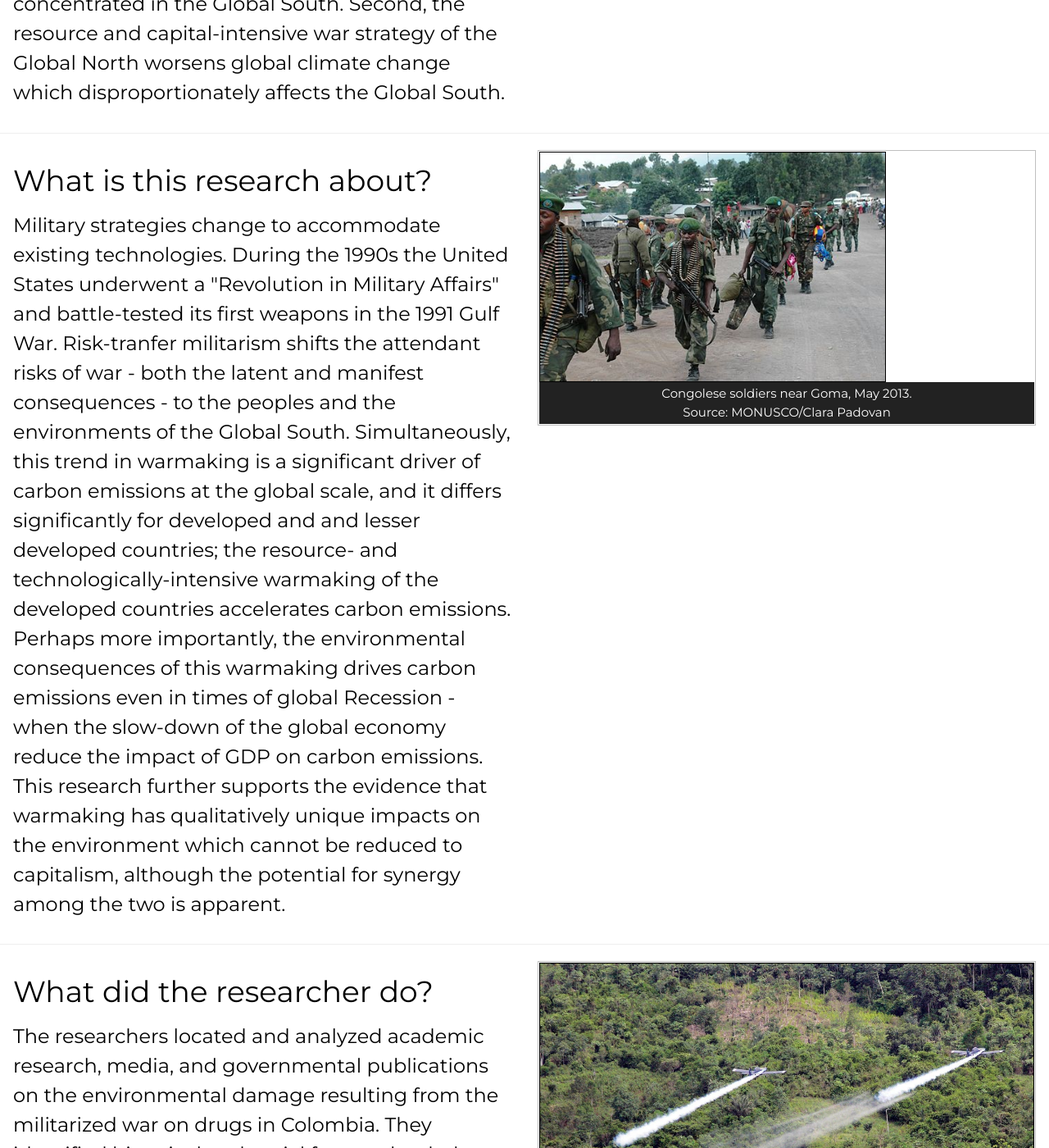
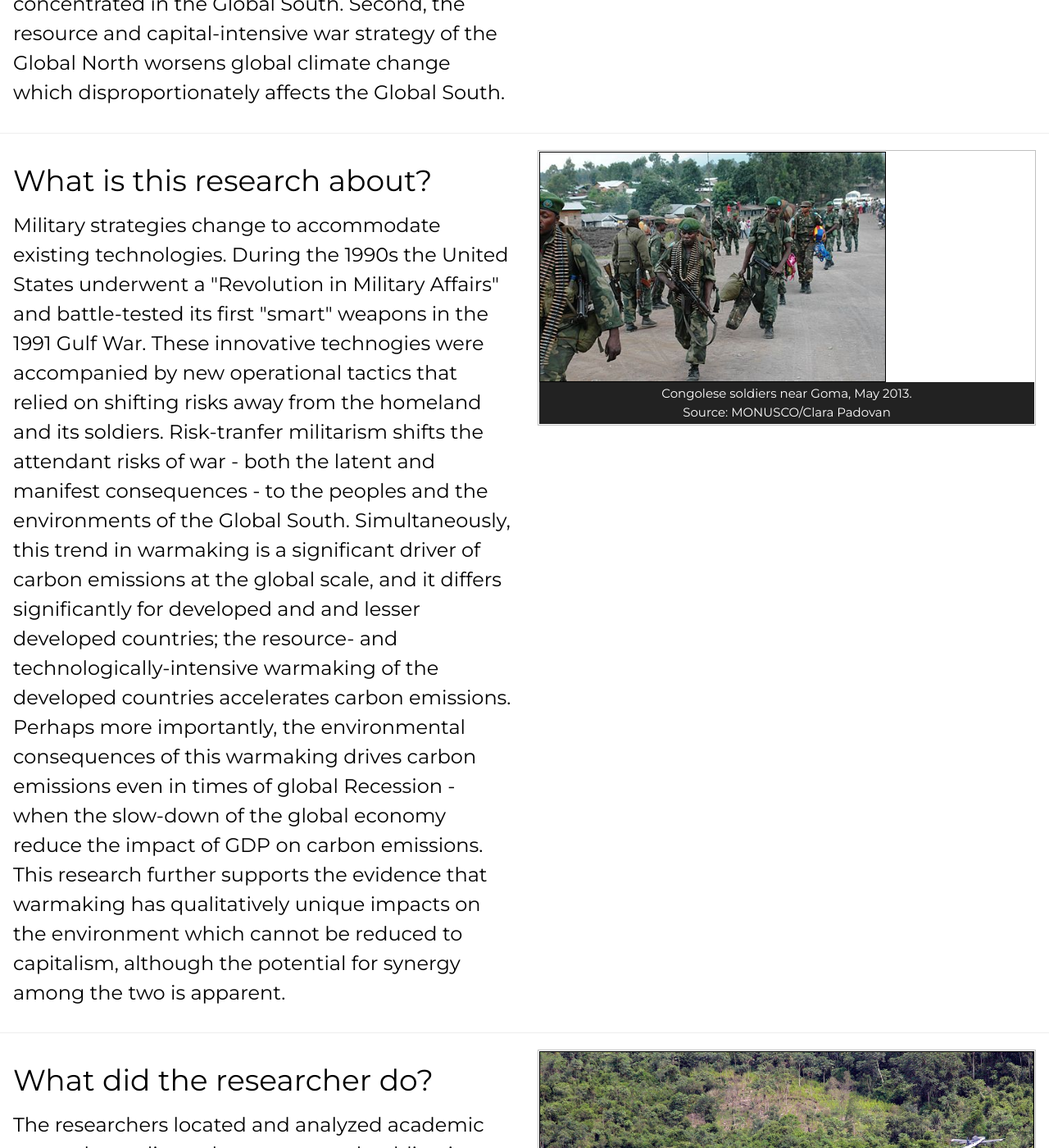
Before and after one commit to resilience1/resilience1.github.io, a Jekyll site: the page built from research/afsarticle.html, in a window 1280 px wide and 1400 px high, scrolled down 773 px. Shown: the whole window at 82% size. Built offline with Jekyll 4.4.1, drawn with Linux system fonts in a browser that asks for light colours; nearby versions of some CDN libraries.

Commit message:
Update afsarticle.html

```diff
--- a/research/afsarticle.html
+++ b/research/afsarticle.html
@@ -185,7 +185,8 @@ title: Violence and the Environment | Michael Lengefeld
 			<h1>What is this research about?</h1>
 				<h2>Military strategies change to accommodate existing technologies. During the 1990s the
 					United States underwent a "Revolution in Military Affairs" and battle-tested its first
-					weapons in the 1991 Gulf War.
+					"smart" weapons in the 1991 Gulf War. These innovative technogies were accompanied by new
+					operational tactics that relied on shifting risks away from the homeland and its soldiers.
 
 					Risk-tranfer militarism shifts the attendant risks of war - both the latent and manifest consequences -
     				to the peoples and the environments of the Global South. Simultaneously, this trend in warmaking is a significant driver of carbon
```
